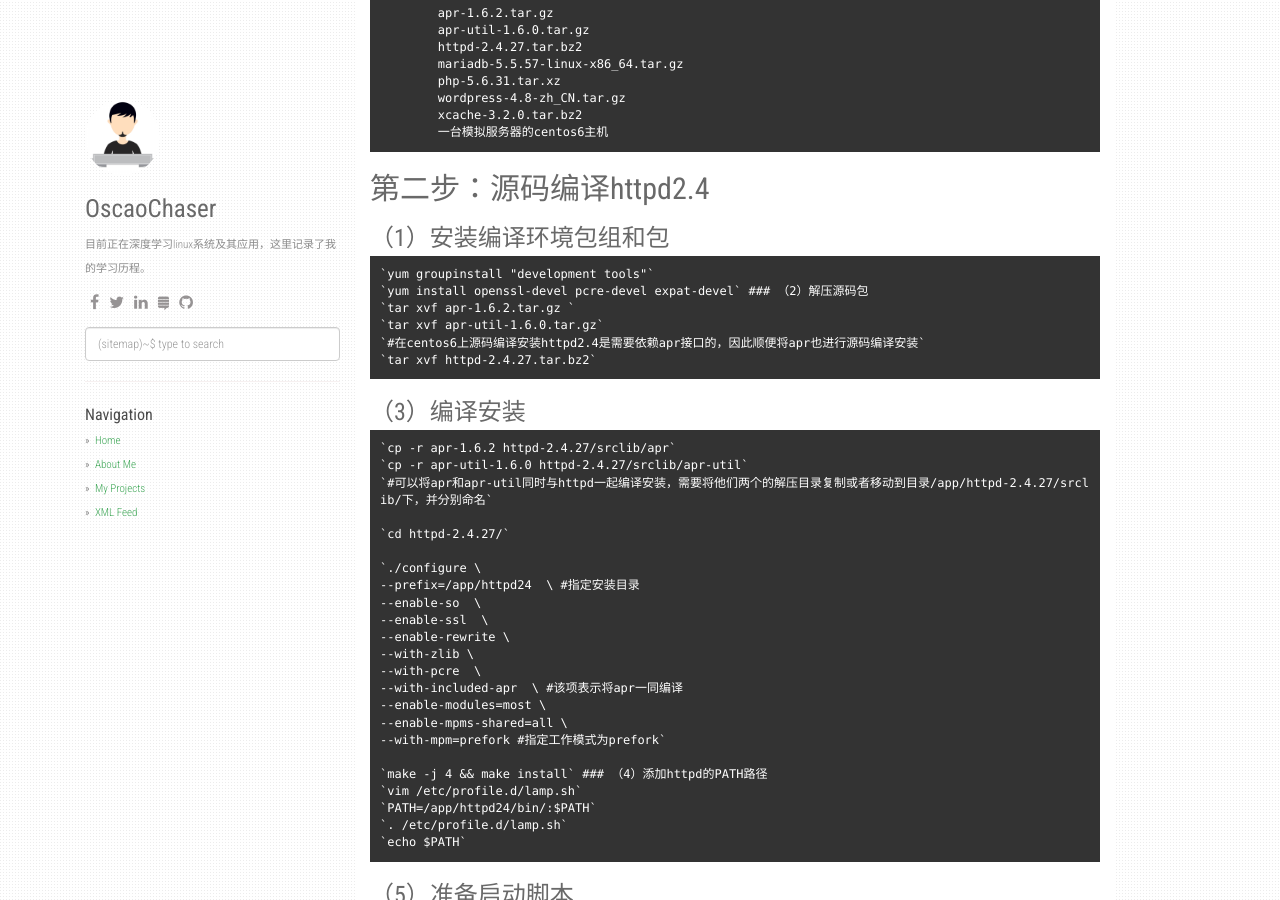
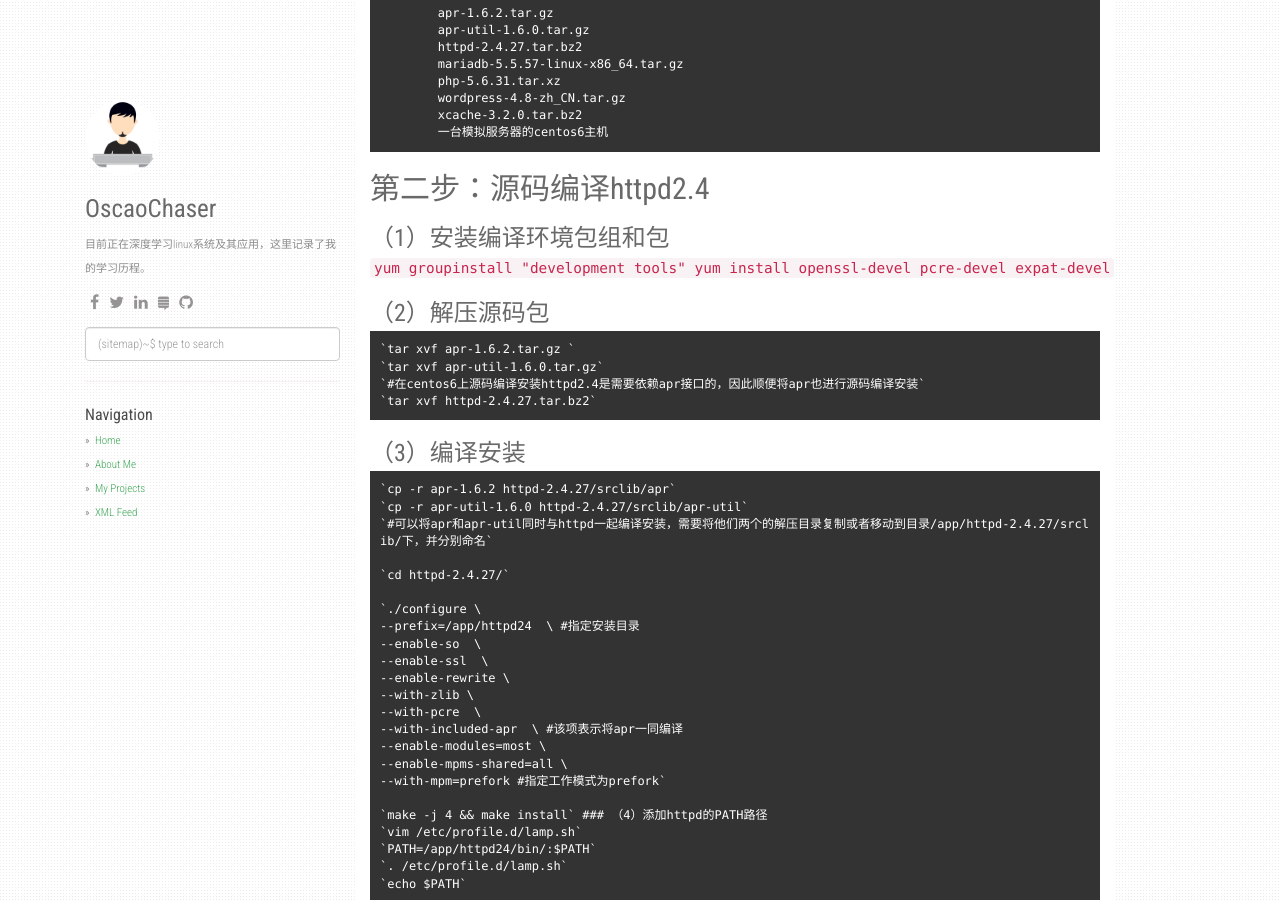
Before and after one commit to OscaoChaser/OscaoChaser.github.io, a Jekyll site: the page built from _posts/2017-10-10-Linux-centos6-lamp-module.md, in a window 1280 px wide and 900 px high, scrolled down 307 px. Built offline with Jekyll 4.4.1, drawn with Linux system fonts in a browser that asks for light colours; nearby versions of some CDN libraries; comment, search, counter and statistics services are not loaded.

Commit message:
第十三周博客第二次更改

```diff
--- a/_posts/2017-10-10-Linux-centos6-lamp-module.md
+++ b/_posts/2017-10-10-Linux-centos6-lamp-module.md
@@ -21,8 +21,8 @@ categories: [linux, lamp，centos6]
 
 ## 第二步：源码编译httpd2.4
 ### （1）安装编译环境包组和包
-	`yum groupinstall "development tools"`
-	`yum install openssl-devel pcre-devel expat-devel`
+`yum groupinstall "development tools"
+yum install openssl-devel pcre-devel expat-devel`
 ### （2）解压源码包
 	`tar xvf apr-1.6.2.tar.gz `
 	`tar xvf apr-util-1.6.0.tar.gz`
```
